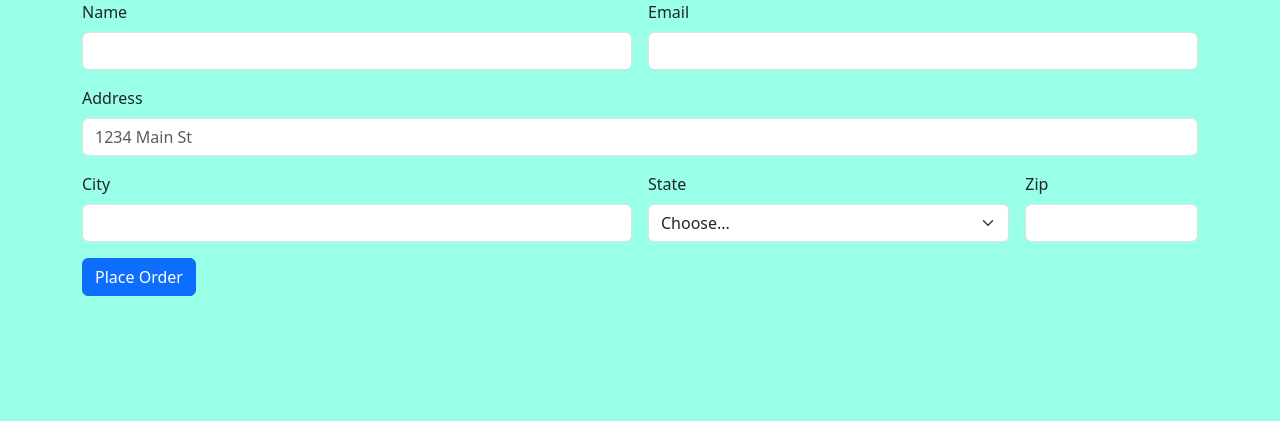
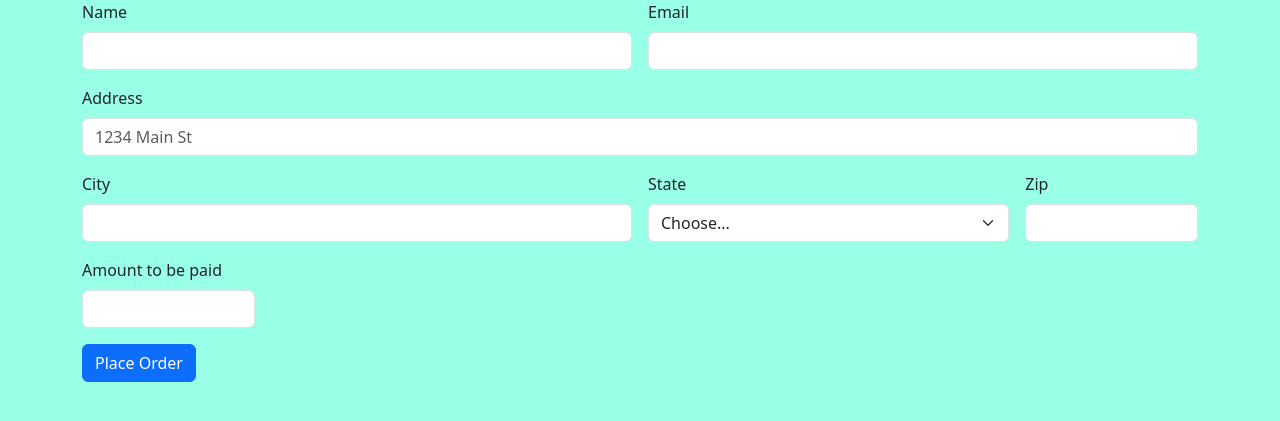
Before and after one commit to RalitsaTerzieva/e-commerce-shop, a Django app: page /checkout/ in a window 1280 px wide. Shown: the top 421 px of the page. Run offline with Django 4.2, Linux system fonts and the light colour scheme.

Commit message:
Add amount to be paid and total

```diff
--- a/shop/templates/shop/checkout.html
+++ b/shop/templates/shop/checkout.html
@@ -51,6 +51,10 @@
                       <label for="inputZip" class="form-label">Zip</label>
                       <input type="text" class="form-control" id="zipcode" name="zipcode">
                     </div>
+                    <div class="col-md-2">
+                        <label for="inputZip" class="form-label">Amount to be paid</label>
+                        <input type="text" class="form-control" readonly='' name='total' id='total'>
+                      </div>
 
                     <div class="col-12">
                       <button type="submit" class="btn btn-primary">Place Order</button>
@@ -80,6 +84,7 @@
             $('#item_list').append(itemString);
         }
         let totalPrice = `<li class='list-group-item d-flex justify-content-between'><b'>Your total: ${total}</b></li>`
+        $('#total').val(total)
         $('#item_list').append(totalPrice);
         $('#items').val(JSON.stringify(cart))
 
--- a/shop/views.py
+++ b/shop/views.py
@@ -29,7 +29,8 @@ def checkout(request):
         city = request.POST.get('city', '')
         state = request.POST.get('state', '')
         zipcode = request.POST.get('zipcode', '')
+        total = request.POST.get('total', '')
 
-        order = Order(items=items,name=name, email=email, address=address, city=city, state=state, zipcode=zipcode)
+        order = Order(items=items,name=name, email=email, address=address, city=city, state=state, zipcode=zipcode, total=total)
         order.save()
     return render(request, 'shop/checkout.html')
```
